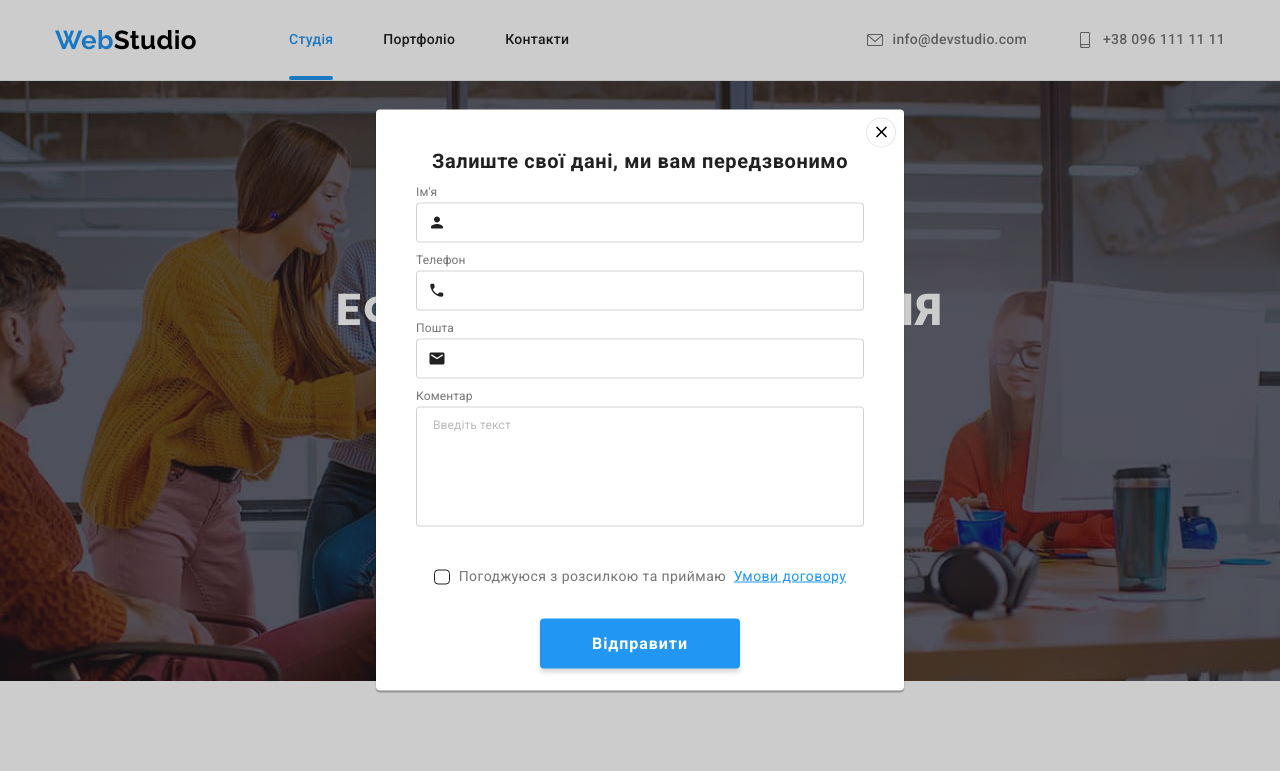
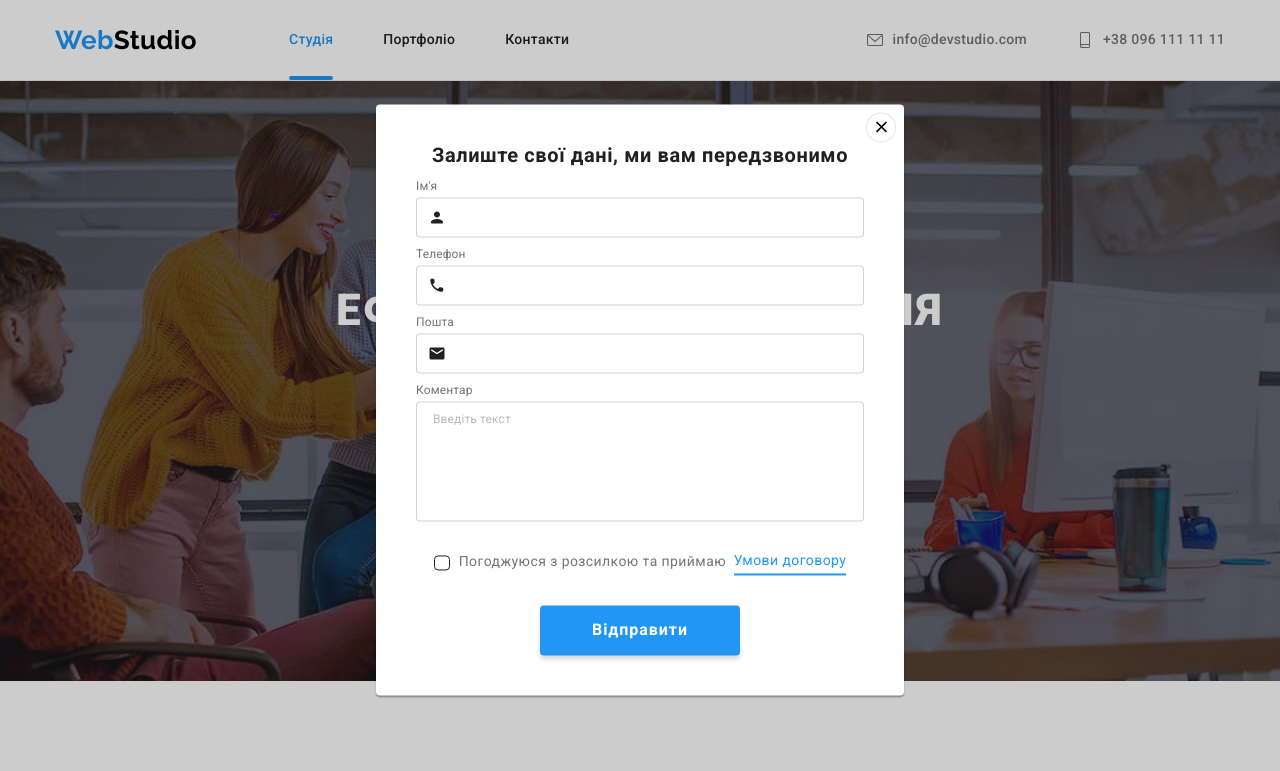
Before and after one commit to AVOSAS/goit-markup-hw-06, a plain HTML site: page index.html in a window 1280 px wide. Both pictures are taken after a click on the button "Замовити послугу". Shown: the top 771 px of the page. Drawn offline with nearby package versions, Linux system fonts and the light colour scheme.

Commit message:
finalization of the project

```diff
--- a/css/styles.css
+++ b/css/styles.css
@@ -139,7 +139,6 @@ img {
     bottom: 0;
     left: 0;
     opacity: 1;
-
 }
 
 .nav .link {
@@ -273,7 +272,6 @@ img {
     padding: 40px;
     transform: translate(-50%, -50%);
     width: 528px;
-    height: 581px;
     background: var(--primary-bg-color);
     box-shadow: 0px 1px 3px rgba(0, 0, 0, 0.12), 0px 1px 1px rgba(0, 0, 0, 0.14), 0px 2px 1px rgba(0, 0, 0, 0.2);
     border-radius: 4px;
@@ -292,7 +290,6 @@ img {
     border-radius: 50%;
     background: var(--primary-bg-color);
     border: 1px solid rgba(0, 0, 0, 0.1);
-    /* border-color: transparent; */
     transition: border-color 250ms cubic-bezier(0.4, 0, 0.2, 1);
     cursor: pointer;
 }
@@ -324,8 +321,9 @@ img {
     flex-direction: column;
 }
 
-.modal-field {
-    margin-bottom: 10px;
+
+.modal-form .modal-field+.modal-field {
+    margin-top: 10px;
 }
 
 .modal-message {
@@ -351,7 +349,7 @@ img {
     height: 40px;
     border: 1px solid rgba(33, 33, 33, 0.2);
     border-radius: 4px;
-    padding-left: 42px;
+    padding: 12px 30px;
     transition: border-color var(--transition-value);
 }
 
@@ -427,7 +425,10 @@ img {
 }
 
 .policy-link {
-    text-decoration: underline;
+    border-bottom: 2px solid var(--accent-color);
+    margin: 0;
+    padding: 0;
+    text-decoration: none;
     color: var(--accent-color);
 }
 
@@ -444,7 +445,7 @@ img {
     line-height: 1.88;
     letter-spacing: 0.06em;
     width: 200px;
-    margin-left: 124px;
+    margin: 0 auto;
     border: none;
     border-radius: 4px;
     cursor: pointer;
@@ -788,11 +789,8 @@ img {
 .email-block-footer {
     display: inline-flex;
     width: 570px;
-    height: 86px;
     flex-direction: column;
-    align-items: flex-start;
-    justify-content: center;
-    margin-left: 93px;
+    margin-left: auto;
 }
 
 .email-title {
@@ -808,15 +806,11 @@ img {
 
 .form-email {
     box-sizing: border-box;
-    /* position: absolute; */
     width: 358px;
     height: 50px;
-    font-weight: 400;
     font-size: 16px;
     line-height: 1.25px;
-    padding-left: 16px;
-
-
+    padding: 15px 16px;
     color: rgba(255, 255, 255, 0.6);
     background-color: var(--secondary-bg-color);
     border: 1px solid rgba(255, 255, 255, 0.3);
@@ -842,6 +836,7 @@ img {
     background: var(--accent-color);
     box-shadow: 0px 4px 4px rgba(0, 0, 0, 0.15);
     border-radius: 4px;
+    border: none;
     color: var(--text-white);
     transition: background 250ms cubic-bezier(0.4, 0, 0.2, 1);
     cursor: pointer;
--- a/index.html
+++ b/index.html
@@ -67,8 +67,8 @@
                     </button>
 
                     <!-- Модальне вікно. Форма -->
-                    <p class="modal-title">Залиште свої дані, ми вам передзвонимо</p>
                     <form class="modal-form">
+                        <p class="modal-title">Залиште свої дані, ми вам передзвонимо</p>
                         <label class="modal-field">
                             <span class="modal-desc">Ім'я</span>
                             <span class="modal-wrapper">
```
